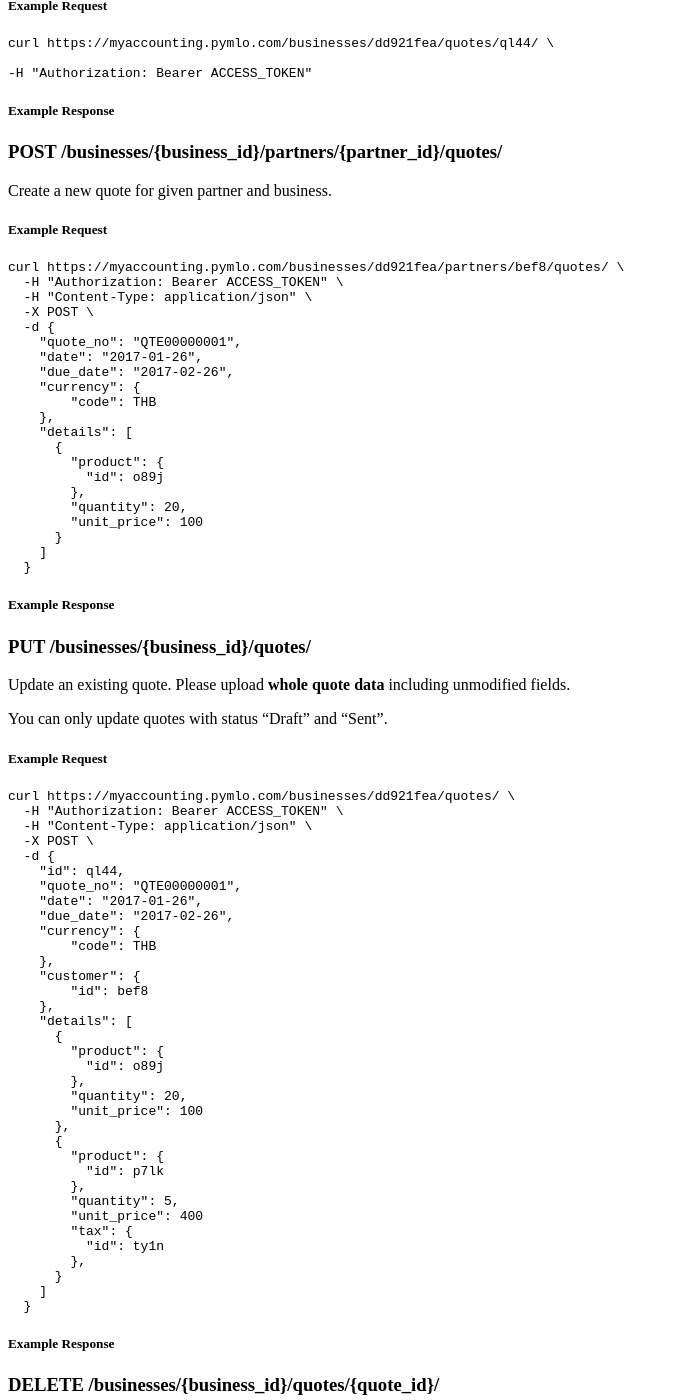
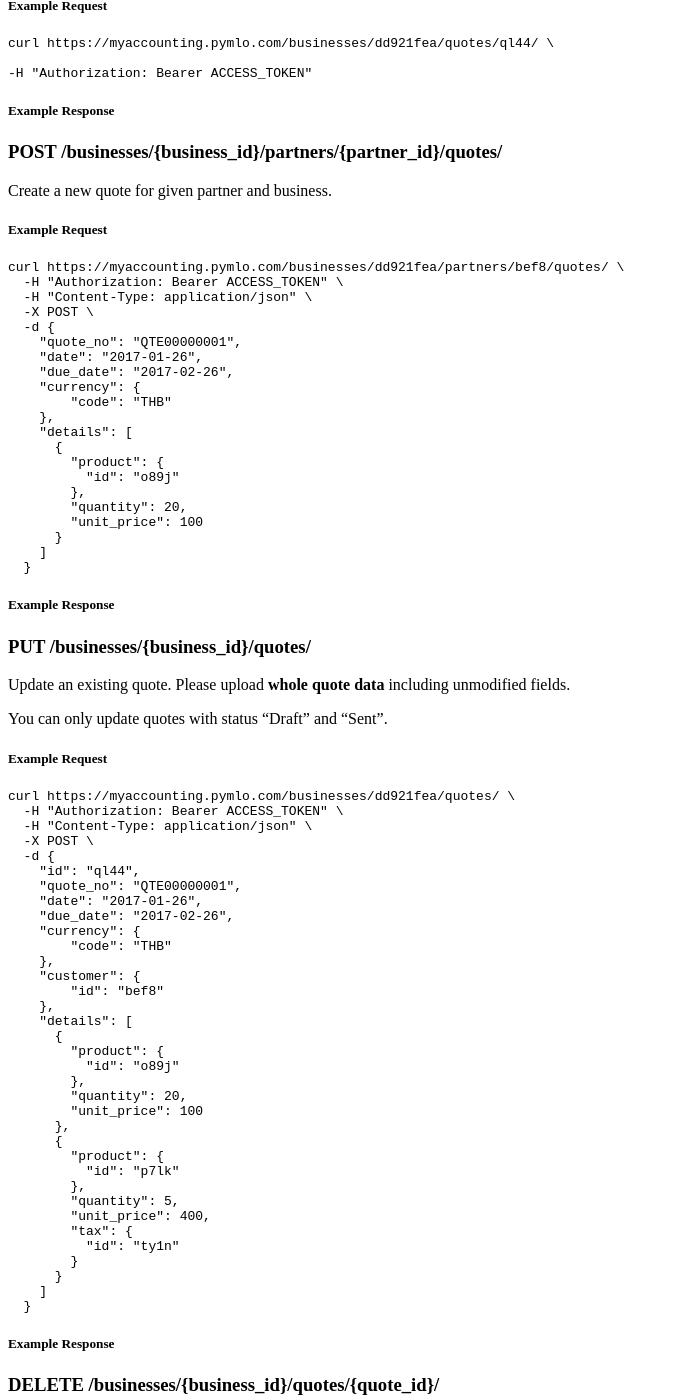
Before and after one commit to pymloaccounting/pymloaccounting.github.io, a Jekyll site: the page built from _posts/2017-01-26-Quote-Endpoints.md, in a window 1280 px wide and 1400 px high, scrolled down 2212 px. Shown: the whole window, without its empty margins (0-679 px from the left). Built offline with Jekyll 4.4.1, drawn with Linux system fonts in a browser that asks for light colours; nearby versions of some CDN libraries.

Commit message:
Update id as string in JSON

```diff
--- a/_posts/2017-01-26-Quote-Endpoints.md
+++ b/_posts/2017-01-26-Quote-Endpoints.md
@@ -124,12 +124,12 @@ curl https://myaccounting.pymlo.com/businesses/dd921fea/partners/bef8/quotes/ \
     "date": "2017-01-26",
     "due_date": "2017-02-26",
     "currency": {
-        "code": THB
+        "code": "THB"
     },
     "details": [
       {
         "product": {
-          "id": o89j
+          "id": "o89j"
         },
         "quantity": 20,
         "unit_price": 100
@@ -152,33 +152,33 @@ curl https://myaccounting.pymlo.com/businesses/dd921fea/quotes/ \
   -H "Content-Type: application/json" \
   -X POST \
   -d {
-    "id": ql44,
+    "id": "ql44",
     "quote_no": "QTE00000001",
     "date": "2017-01-26",
     "due_date": "2017-02-26",
     "currency": {
-        "code": THB
+        "code": "THB"
     },
     "customer": {
-        "id": bef8
+        "id": "bef8"
     },
     "details": [
       {
         "product": {
-          "id": o89j
+          "id": "o89j"
         },
         "quantity": 20,
         "unit_price": 100
       },
       {
         "product": {
-          "id": p7lk
+          "id": "p7lk"
         },
         "quantity": 5,
-        "unit_price": 400
+        "unit_price": 400,
         "tax": {
-          "id": ty1n
-        },
+          "id": "ty1n"
+        }
       }
     ]
   }
```
